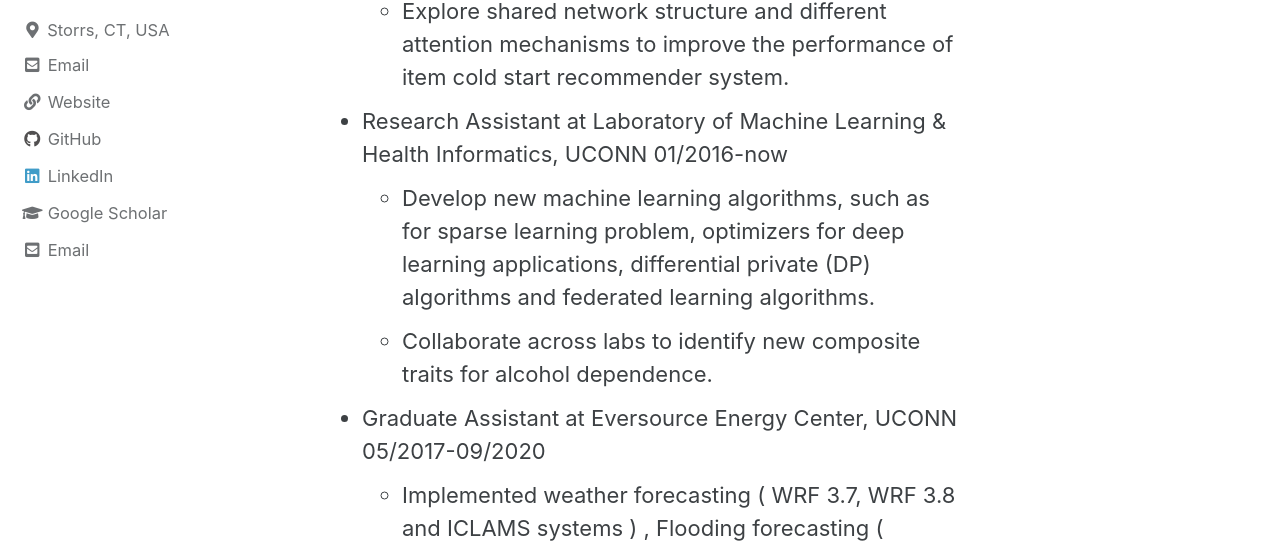
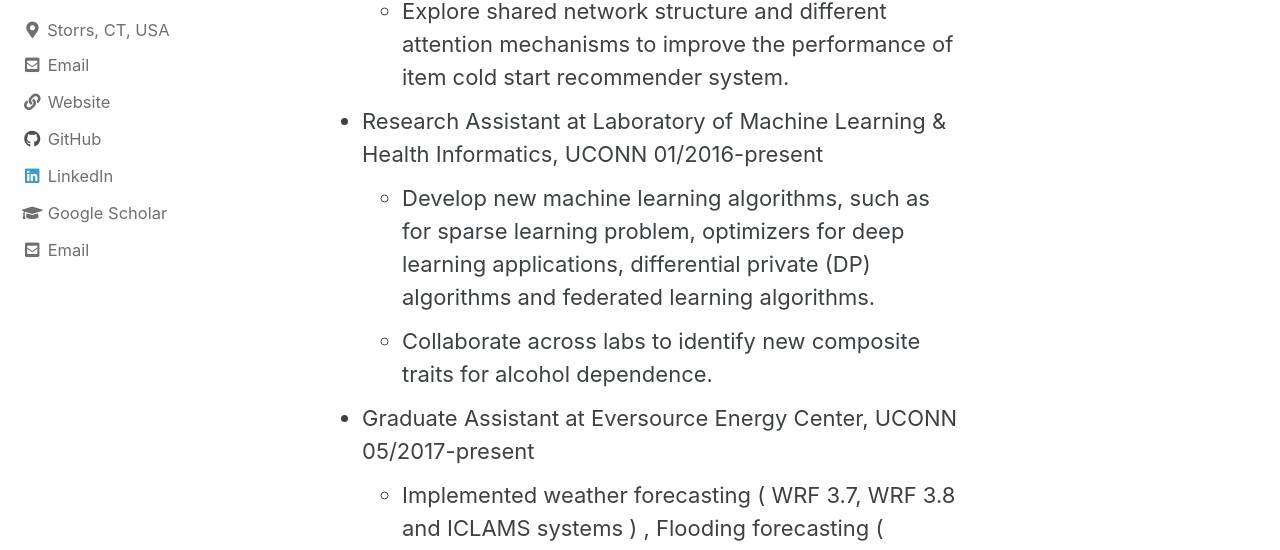
Before and after one commit to neilliang90/neilliang90.github.io, a Jekyll site: the page built from _pages/employment.md, in a window 1280 px wide and 900 px high. Shown: the part 336-886 px from the top of the window. Built offline with Jekyll 4.4.1, drawn with Linux system fonts in a browser that asks for light colours; cached includes are drawn as plain includes.

Commit message:
Update employment.md

```diff
--- a/_pages/employment.md
+++ b/_pages/employment.md
@@ -8,9 +8,9 @@
 - Research Intern at Rakuten USA, 09/2020-12/2020(Expected)
   - Focus on developing new recommender system with cold start item.
   - Explore shared network structure and different attention mechanisms to improve the performance of item cold start recommender system.
-- Research Assistant at Laboratory of Machine Learning & Health Informatics, UCONN 01/2016-now
+- Research Assistant at Laboratory of Machine Learning & Health Informatics, UCONN 01/2016-present
   - Develop new machine learning algorithms, such as for sparse learning problem, optimizers for deep learning applications, differential private (DP) algorithms and federated learning algorithms.
   - Collaborate across labs to identify new composite traits for alcohol dependence.
-- Graduate Assistant at Eversource Energy Center, UCONN 05/2017-09/2020
+- Graduate Assistant at Eversource Energy Center, UCONN 05/2017-present
   - Implemented weather forecasting ( WRF 3.7, WRF 3.8 and ICLAMS systems ) , Flooding forecasting ( CREST system ) and machine learning models for power outage predictions for Eversource Energy ( CT, MA, NH areas ) and The United Illuminating Company (UI) on the HPC resources at UConn.
   - Proposed new machine learning and deep learning methods to improve the performance of existing operational system, such as LSTM model to capture the sequence information in weather.
```
